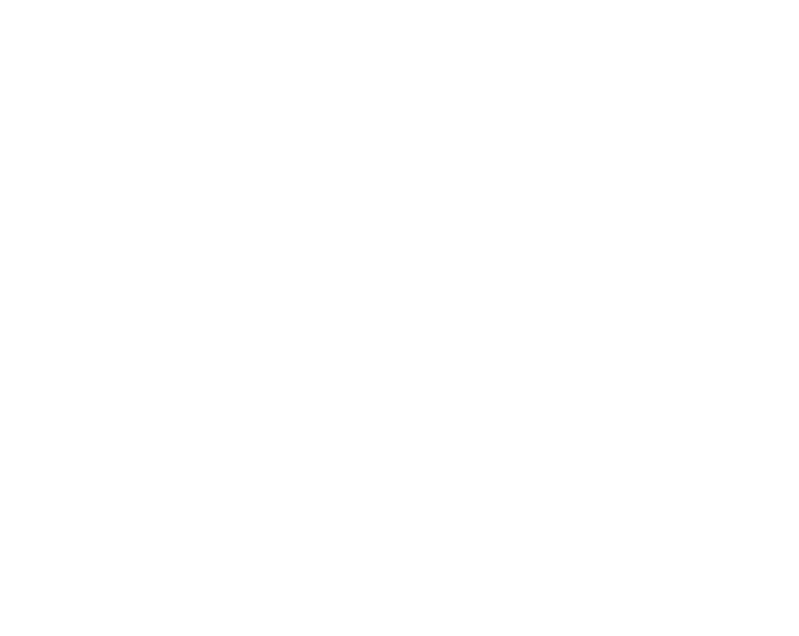
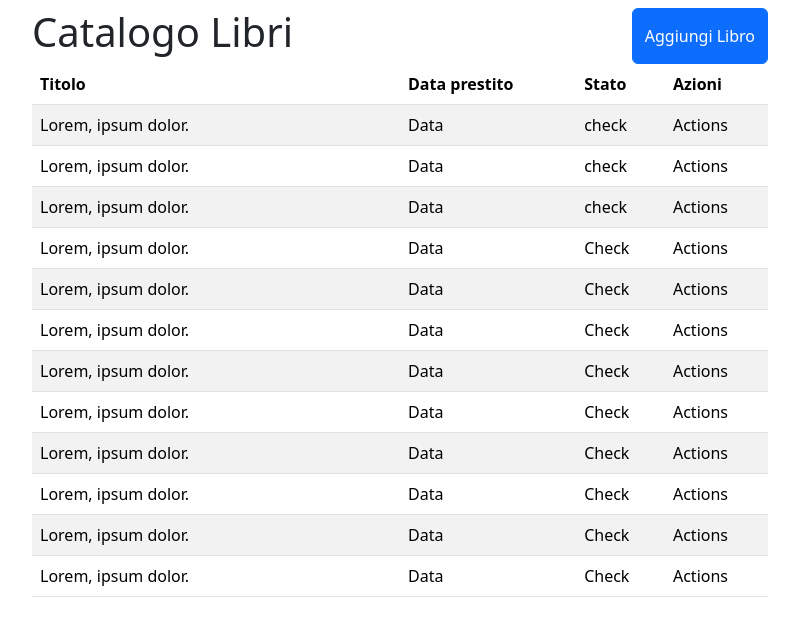
Before and after one commit to lucioacri/html-css-bootstrap-dashboard, a plain HTML site: page index.html in a window 1280 px wide. Shown: the whole page, without its empty margins (50-849 px from the left). Drawn offline with nearby package versions, Linux system fonts and the light colour scheme.

Commit message:
add table

```diff
--- a/index.html
+++ b/index.html
@@ -4,7 +4,7 @@
     <meta charset="UTF-8" />
     <meta name="viewport" content="width=device-width, initial-scale=1.0" />
     <meta name="author" content="Lucio Acri" />
-    <title>Document</title>
+    <title>Bootstrap dashboard</title>
     <link rel="shortcut icon" href="./img/Logo.png" type="image/x-icon" />
     <!-- FONT AWESOME -->
     <link
@@ -26,8 +26,107 @@
   </head>
   <body>
     <header></header>
-    <main></main>
-    <footer></footer>
+    <main>
+      <div class="container mt-2 mb-1">
+        <div class="row">
+          <div class="col-12 col-lg-8">
+            <div class="d-flex justify-content-between">
+              <h1>Catalogo Libri</h1>
+              <button type="button" class="btn btn-primary">
+                Aggiungi Libro
+              </button>
+            </div>
+            <table class="table table-striped">
+              <thead>
+                <tr>
+                  <th scope="col" class="w-50">Titolo</th>
+                  <th scope="col" class="d-none d-md-table-cell">
+                    Data prestito
+                  </th>
+                  <th scope="col">Stato</th>
+                  <th scope="col">Azioni</th>
+                </tr>
+              </thead>
+              <tbody>
+                <tr>
+                  <td>Lorem, ipsum dolor.</td>
+                  <td class="d-none d-md-table-cell">Data</td>
+                  <td>check</td>
+                  <td>Actions</td>
+                </tr>
+                <tr>
+                  <td>Lorem, ipsum dolor.</td>
+                  <td class="d-none d-md-table-cell">Data</td>
+                  <td>check</td>
+                  <td>Actions</td>
+                </tr>
+                <tr>
+                  <td>Lorem, ipsum dolor.</td>
+                  <td class="d-none d-md-table-cell">Data</td>
+                  <td>check</td>
+                  <td>Actions</td>
+                </tr>
+                <tr>
+                  <td>Lorem, ipsum dolor.</td>
+                  <td class="d-none d-md-table-cell">Data</td>
+                  <td>Check</td>
+                  <td>Actions</td>
+                </tr>
+                <tr>
+                  <td>Lorem, ipsum dolor.</td>
+                  <td class="d-none d-md-table-cell">Data</td>
+                  <td>Check</td>
+                  <td>Actions</td>
+                </tr>
+                <tr>
+                  <td>Lorem, ipsum dolor.</td>
+                  <td class="d-none d-md-table-cell">Data</td>
+                  <td>Check</td>
+                  <td>Actions</td>
+                </tr>
+                <tr>
+                  <td>Lorem, ipsum dolor.</td>
+                  <td class="d-none d-md-table-cell">Data</td>
+                  <td>Check</td>
+                  <td>Actions</td>
+                </tr>
+                <tr>
+                  <td>Lorem, ipsum dolor.</td>
+                  <td class="d-none d-md-table-cell">Data</td>
+                  <td>Check</td>
+                  <td>Actions</td>
+                </tr>
+                <tr>
+                  <td>Lorem, ipsum dolor.</td>
+                  <td class="d-none d-md-table-cell">Data</td>
+                  <td>Check</td>
+                  <td>Actions</td>
+                </tr>
+                <tr>
+                  <td>Lorem, ipsum dolor.</td>
+                  <td class="d-none d-md-table-cell">Data</td>
+                  <td>Check</td>
+                  <td>Actions</td>
+                </tr>
+                <tr>
+                  <td>Lorem, ipsum dolor.</td>
+                  <td class="d-none d-md-table-cell">Data</td>
+                  <td>Check</td>
+                  <td>Actions</td>
+                </tr>
+                <tr>
+                  <td>Lorem, ipsum dolor.</td>
+                  <td class="d-none d-md-table-cell">Data</td>
+                  <td>Check</td>
+                  <td>Actions</td>
+                </tr>
+              </tbody>
+            </table>
+          </div>
+          <div class="col-12 col-lg-4"></div>
+        </div>
+      </div>
+    </main>
     <script
       src="https://cdn.jsdelivr.net/npm/bootstrap@5.3.3/dist/js/bootstrap.bundle.min.js"
       integrity="sha384-YvpcrYf0tY3lHB60NNkmXc5s9fDVZLESaAA55NDzOxhy9GkcIdslK1eN7N6jIeHz"
```
